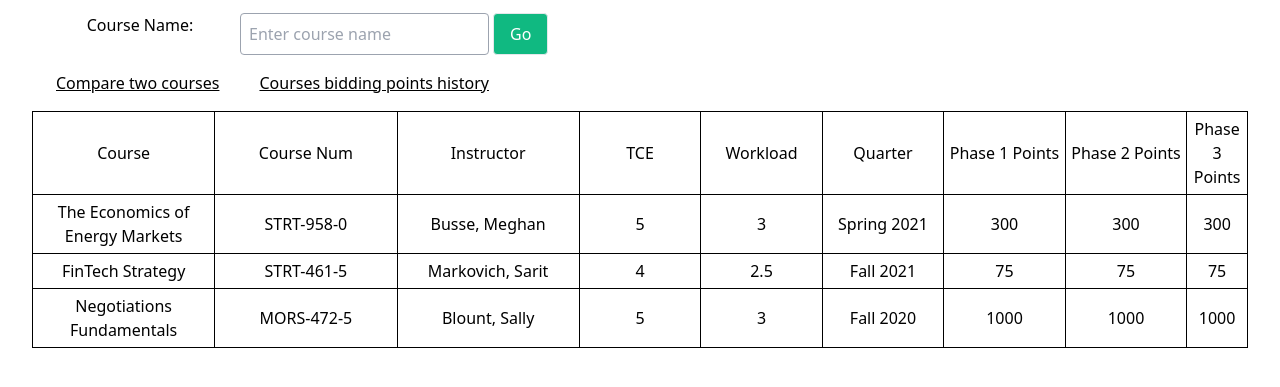
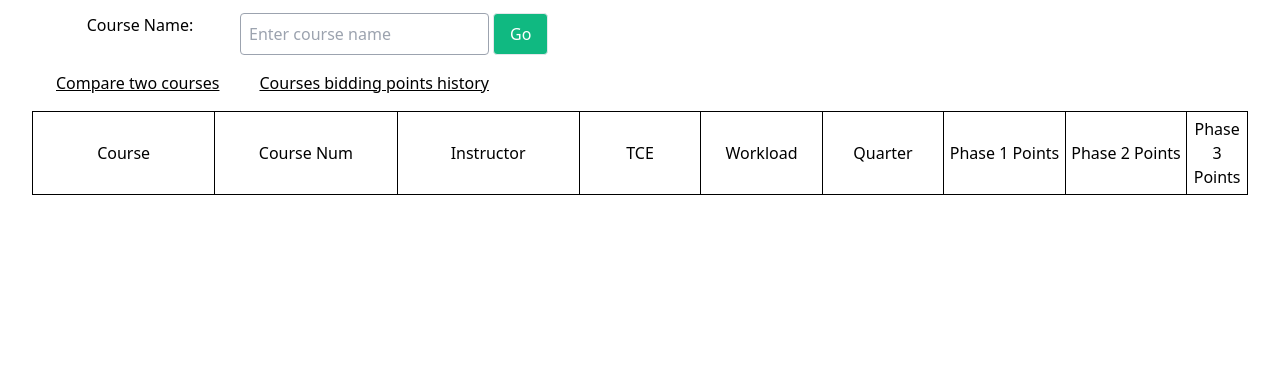
Before and after one commit to edwardngsy/final, a website: page index.html in a window 1280 px wide. Shown: the part 231-618 px from the top of the page. Drawn offline with nearby package versions, Linux system fonts and the light colour scheme; no server answers; a script that the page names is missing.

Commit message:
course.js debugging trail 2

```diff
--- a/index.html
+++ b/index.html
@@ -95,39 +95,7 @@
       </tr>
     </div>
     <div class="demo">
-      <tr class="border">
-        <th>The Economics of Energy Markets</th>
-        <th>STRT-958-0</th>
-        <th>Busse, Meghan</th>
-        <th>5</th>
-        <th>3</th>
-        <th>Spring 2021</th>
-        <th>300</th>
-        <th>300</th>
-        <th>300</th>
-      </tr>
-      <tr class="border">
-        <th>FinTech Strategy</th>
-        <th>STRT-461-5</th>
-        <th>Markovich, Sarit</th>
-        <th>4</th>
-        <th>2.5</th>
-        <th>Fall 2021</th>
-        <th>75</th>
-        <th>75</th>
-        <th>75</th>
-      </tr>
-      <tr class="border">
-        <th>Negotiations Fundamentals</th>
-        <th>MORS-472-5</th>
-        <th>Blount, Sally</th>
-        <th>5</th>
-        <th>3</th>
-        <th>Fall 2020</th>
-        <th>1000</th>
-        <th>1000</th>
-        <th>1000</th>
-      </tr>
+
     </div>
 
   </table>
--- a/index.js
+++ b/index.js
@@ -72,4 +72,4 @@ firebase.auth().onAuthStateChanged(async function(user) {
     // Starts FirebaseUI Auth
     ui.start(`.sign-in-or-sign-out`, authUIConfig)
     }
-  })
+})
```
Also changed, not shown: netlify/functions/course.js (+8 -13 lines).
